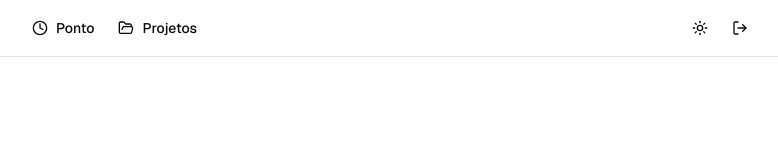
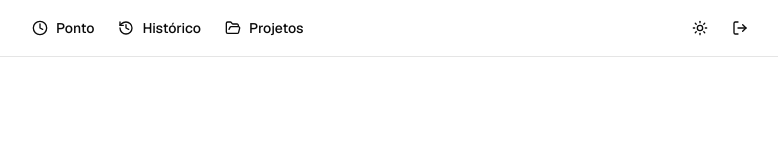
Before and after one commit to johnlaff/ArchTime, a Next.js app: page /login in a window 1280 px wide. Shown: the top 160 px of the page, without its empty margins (250-1028 px from the left). Built offline with nearby package versions, Linux system fonts and the light colour scheme.

Commit message:
feat: add Histórico to navbar

```diff
--- a/src/components/navbar.tsx
+++ b/src/components/navbar.tsx
@@ -2,13 +2,14 @@
 
 import Link from 'next/link'
 import { usePathname, useRouter } from 'next/navigation'
-import { Moon, Sun, Clock, FolderOpen, LogOut } from 'lucide-react'
+import { Moon, Sun, Clock, FolderOpen, History, LogOut } from 'lucide-react'
 import { useTheme } from 'next-themes'
 import { Button } from '@/components/ui/button'
 import { createClient } from '@/lib/supabase/client'
 
 const navItems = [
   { href: '/dashboard', label: 'Ponto', icon: Clock },
+  { href: '/historico', label: 'Histórico', icon: History },
   { href: '/projetos', label: 'Projetos', icon: FolderOpen },
 ]
 
```
